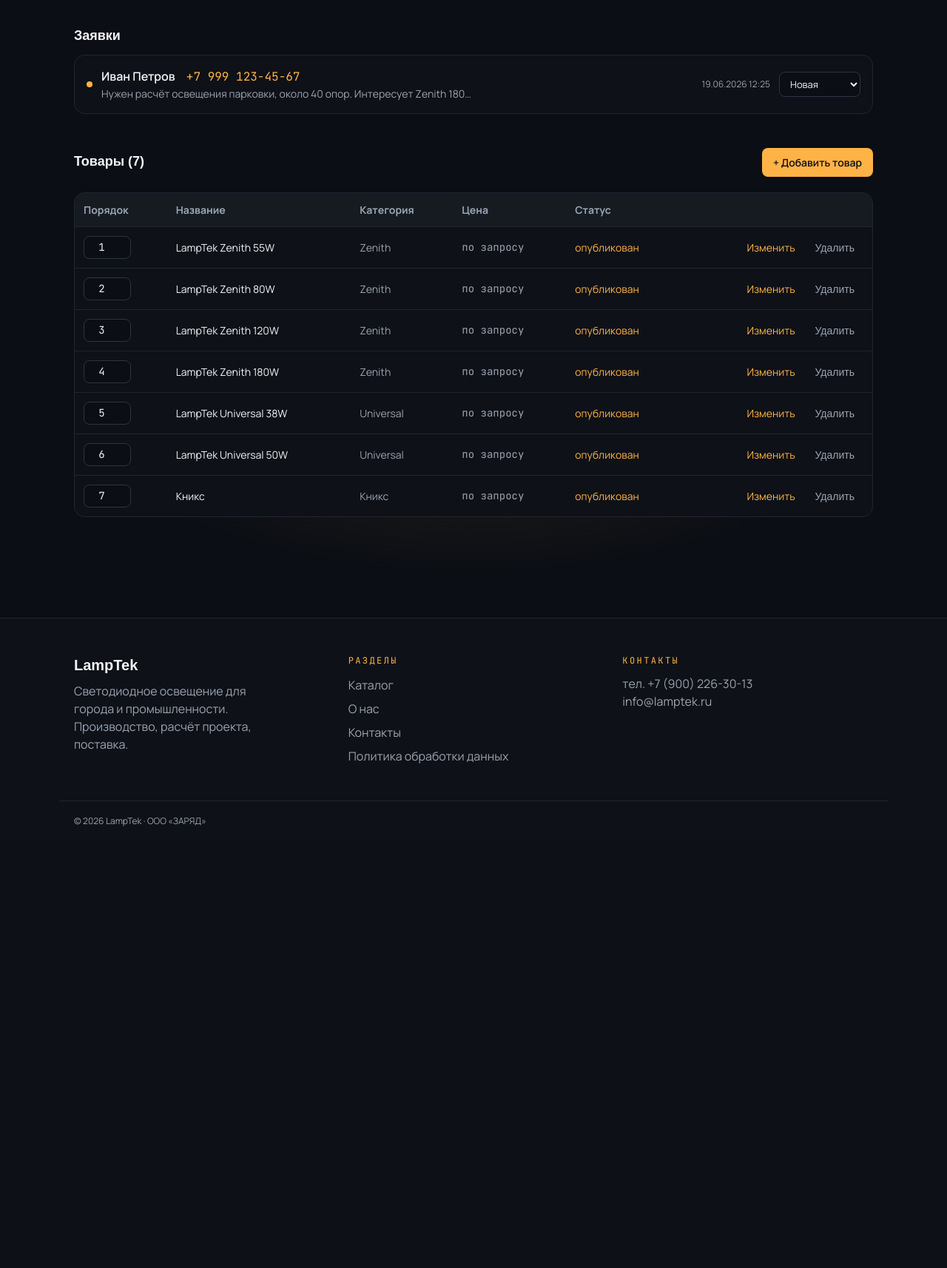
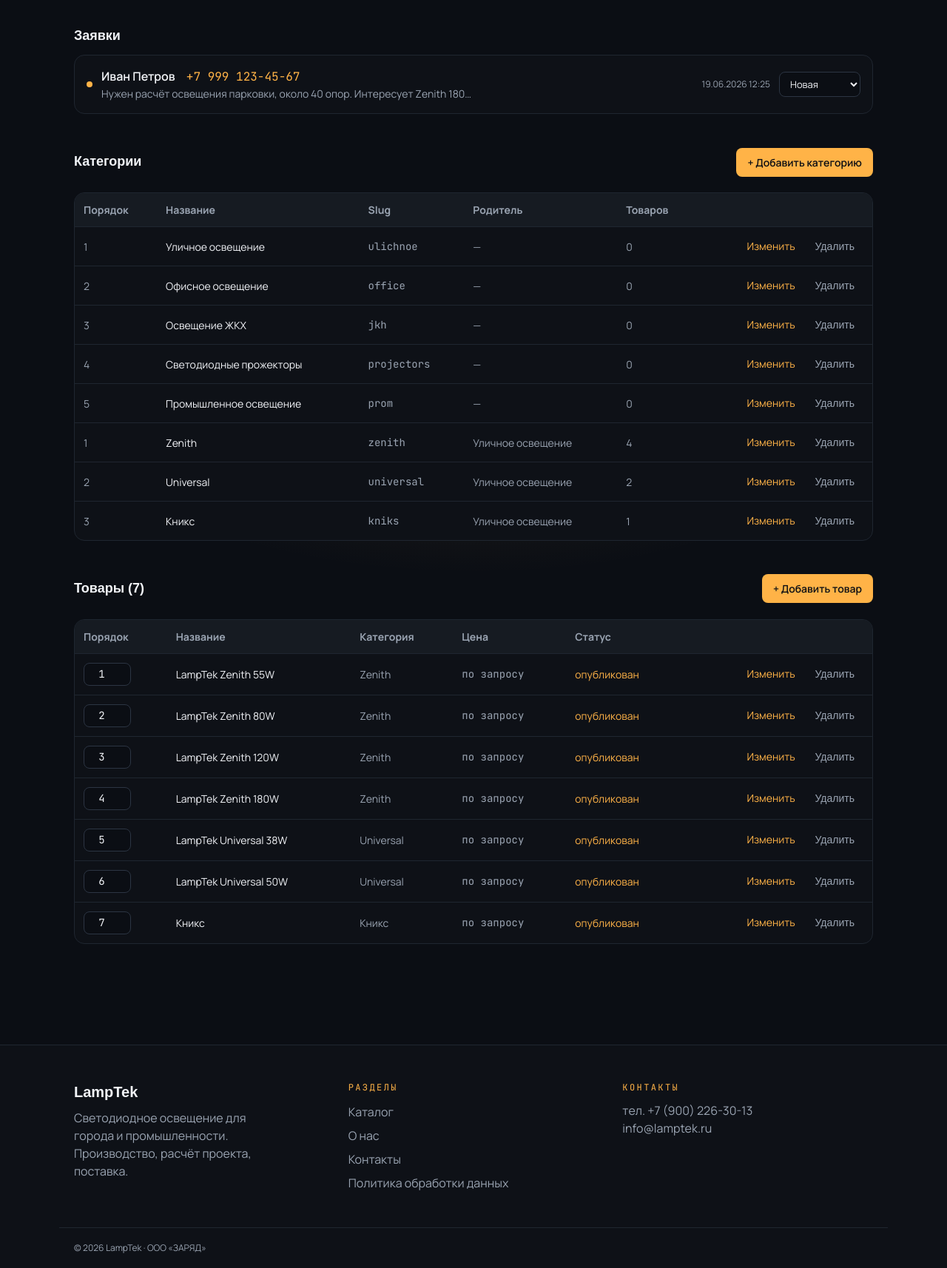
Before and after one commit to Zharkov/lamptek, a Flask app: page /admin in a window 1280 px wide. Shown: the part 168-1882 px from the top of the page at 74% size. Before the commit the page ends 1285 px from the top, so only its background shows below. Run offline with Flask 3, Linux system fonts and the light colour scheme; a user stored in the database is signed in; some web fonts are replaced.

Commit message:
add Render deploy config and category admin
- Procfile + gunicorn for Render deployment
- psycopg2 + postgres:// URL fix for PostgreSQL support
- admin CRUD for categories (create, edit, delete)

Co-Authored-By: Claude Sonnet 4.6 <noreply@anthropic.com>

```diff
--- a/app.py
+++ b/app.py
@@ -23,7 +23,11 @@ from werkzeug.utils import secure_filename
 
 app = Flask(__name__)
 app.config['SECRET_KEY'] = os.environ.get('SECRET_KEY', 'change-me-in-production')
-app.config['SQLALCHEMY_DATABASE_URI'] = os.environ.get('DATABASE_URL', 'sqlite:///lamptek.db')
+_db_url = os.environ.get('DATABASE_URL', 'sqlite:///lamptek.db')
+# Render передаёт postgres://, SQLAlchemy требует postgresql://
+if _db_url.startswith('postgres://'):
+    _db_url = _db_url.replace('postgres://', 'postgresql://', 1)
+app.config['SQLALCHEMY_DATABASE_URI'] = _db_url
 app.config['SQLALCHEMY_TRACK_MODIFICATIONS'] = False
 app.config['UPLOAD_FOLDER'] = os.path.join(app.static_folder, 'uploads')
 
@@ -292,7 +296,8 @@ def admin_logout():
 def admin():
     products = Product.query.order_by(Product.sort_order).all()
     leads = Lead.query.order_by(Lead.created_at.desc()).limit(100).all()
-    return render_template('admin/dashboard.html', products=products, leads=leads)
+    categories = Category.query.order_by(Category.parent_id, Category.sort_order).all()
+    return render_template('admin/dashboard.html', products=products, leads=leads, categories=categories)
 
 
 def _parse_product_form(form):
@@ -377,6 +382,70 @@ def product_sort(pid):
     return jsonify(ok=True)
 
 
+@app.route('/admin/categories/new', methods=['GET', 'POST'])
+@admin_required
+def category_new():
+    cats = Category.query.order_by(Category.sort_order).all()
+    if request.method == 'POST':
+        slug = (request.form.get('slug') or '').strip()
+        title = (request.form.get('title') or '').strip()
+        if not slug or not title:
+            flash('Заполните название и slug', 'error')
+            return render_template('admin/category_form.html', cats=cats, c=None, form=request.form)
+        if Category.query.filter_by(slug=slug).first():
+            flash('Slug уже занят', 'error')
+            return render_template('admin/category_form.html', cats=cats, c=None, form=request.form)
+        parent_id = request.form.get('parent_id') or None
+        db.session.add(Category(
+            slug=slug, title=title,
+            sort_order=int(request.form.get('sort_order') or 0),
+            parent_id=int(parent_id) if parent_id else None,
+        ))
+        db.session.commit()
+        flash('Категория создана', 'success')
+        return redirect(url_for('admin'))
+    return render_template('admin/category_form.html', cats=cats, c=None, form=None)
+
+
+@app.route('/admin/categories/<int:cid>/edit', methods=['GET', 'POST'])
+@admin_required
+def category_edit(cid):
+    c = db.session.get(Category, cid) or abort(404)
+    cats = Category.query.filter(Category.id != cid).order_by(Category.sort_order).all()
+    if request.method == 'POST':
+        slug = (request.form.get('slug') or '').strip()
+        title = (request.form.get('title') or '').strip()
+        if not slug or not title:
+            flash('Заполните название и slug', 'error')
+            return render_template('admin/category_form.html', cats=cats, c=c, form=request.form)
+        exists = Category.query.filter_by(slug=slug).first()
+        if exists and exists.id != c.id:
+            flash('Slug уже занят', 'error')
+            return render_template('admin/category_form.html', cats=cats, c=c, form=request.form)
+        parent_id = request.form.get('parent_id') or None
+        c.slug = slug
+        c.title = title
+        c.sort_order = int(request.form.get('sort_order') or 0)
+        c.parent_id = int(parent_id) if parent_id else None
+        db.session.commit()
+        flash('Категория сохранена', 'success')
+        return redirect(url_for('admin'))
+    return render_template('admin/category_form.html', cats=cats, c=c, form=None)
+
+
+@app.route('/admin/categories/<int:cid>/delete', methods=['POST'])
+@admin_required
+def category_delete(cid):
+    c = db.session.get(Category, cid) or abort(404)
+    if c.products or c.children:
+        flash('Нельзя удалить: есть товары или подкатегории', 'error')
+        return redirect(url_for('admin'))
+    db.session.delete(c)
+    db.session.commit()
+    flash('Категория удалена', 'success')
+    return redirect(url_for('admin'))
+
+
 @app.route('/admin/leads/<int:lid>/status', methods=['POST'])
 @admin_required
 def lead_status(lid):
--- a/requirements.txt
+++ b/requirements.txt
@@ -2,3 +2,5 @@ Flask==3.0.3
 Flask-SQLAlchemy==3.1.1
 Flask-Login==0.6.3
 Werkzeug==3.0.4
+gunicorn==22.0.0
+psycopg2-binary==2.9.9
--- a/templates/admin/dashboard.html
+++ b/templates/admin/dashboard.html
@@ -40,6 +40,32 @@
   </div>
 
   <div class="between" style="margin-top:40px">
+    <h2 style="font-size:18px">Категории</h2>
+    <a href="{{ url_for('category_new') }}" class="btn btn--glow btn--sm">+ Добавить категорию</a>
+  </div>
+  <div class="card mt16" style="overflow-x:auto">
+    <table class="table">
+      <thead><tr><th>Порядок</th><th>Название</th><th>Slug</th><th>Родитель</th><th>Товаров</th><th></th></tr></thead>
+      <tbody>
+        {% for c in categories %}
+        <tr>
+          <td class="muted">{{ c.sort_order }}</td>
+          <td>{{ c.title }}</td>
+          <td class="mono muted">{{ c.slug }}</td>
+          <td class="muted">{{ c.parent.title if c.parent else '—' }}</td>
+          <td class="muted">{{ c.products|length }}</td>
+          <td style="text-align:right;white-space:nowrap">
+            <a href="{{ url_for('category_edit', cid=c.id) }}" style="color:var(--glow)">Изменить</a>
+            <form method="post" action="{{ url_for('category_delete', cid=c.id) }}" style="display:inline;margin-left:12px" onsubmit="return confirm('Удалить категорию?')"><button class="add-link" style="border:0;color:var(--muted)">Удалить</button></form>
+          </td>
+        </tr>
+        {% endfor %}
+        {% if not categories %}<tr><td colspan="6" class="muted">Категорий пока нет.</td></tr>{% endif %}
+      </tbody>
+    </table>
+  </div>
+
+  <div class="between" style="margin-top:40px">
     <h2 style="font-size:18px">Товары ({{ products|length }})</h2>
     <a href="{{ url_for('product_new') }}" class="btn btn--glow btn--sm">+ Добавить товар</a>
   </div>
```
Also changed, not shown: templates/admin/category_form.html (added, +38 -0 lines), 1 other file.
